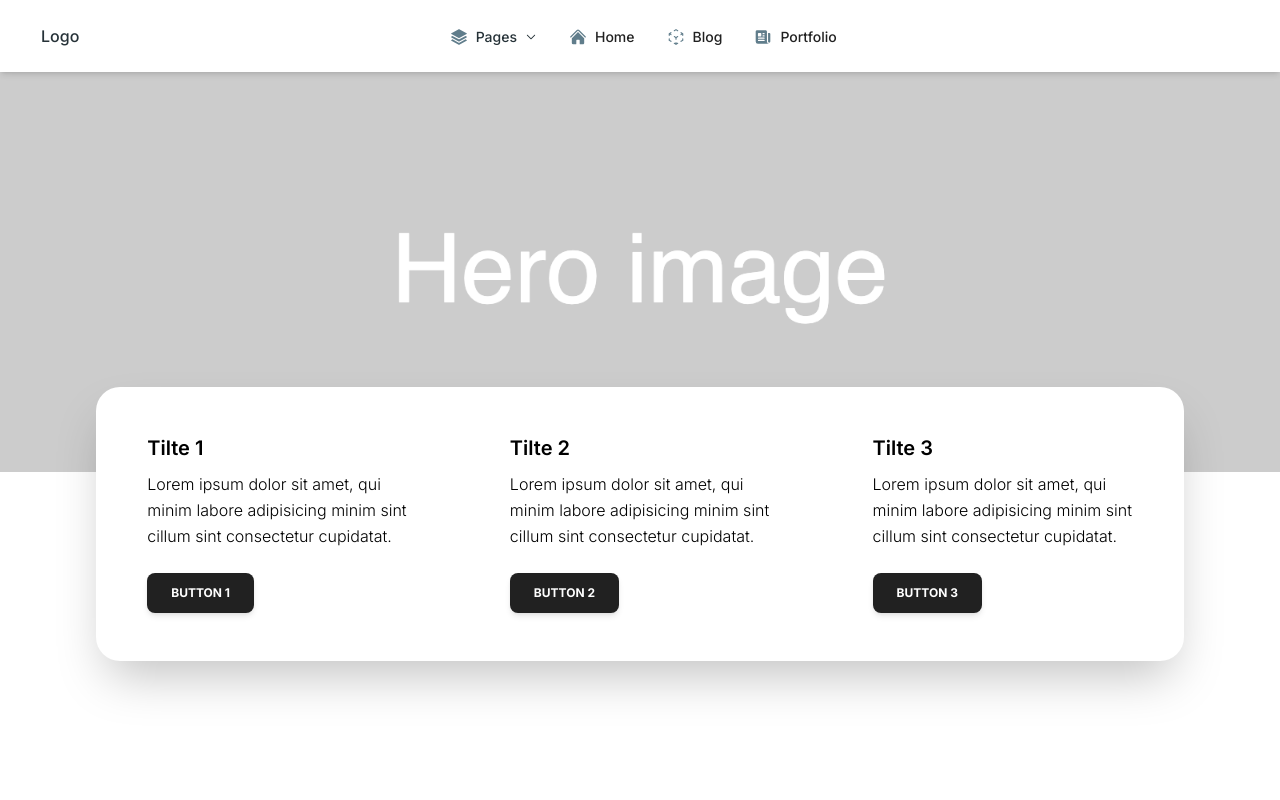
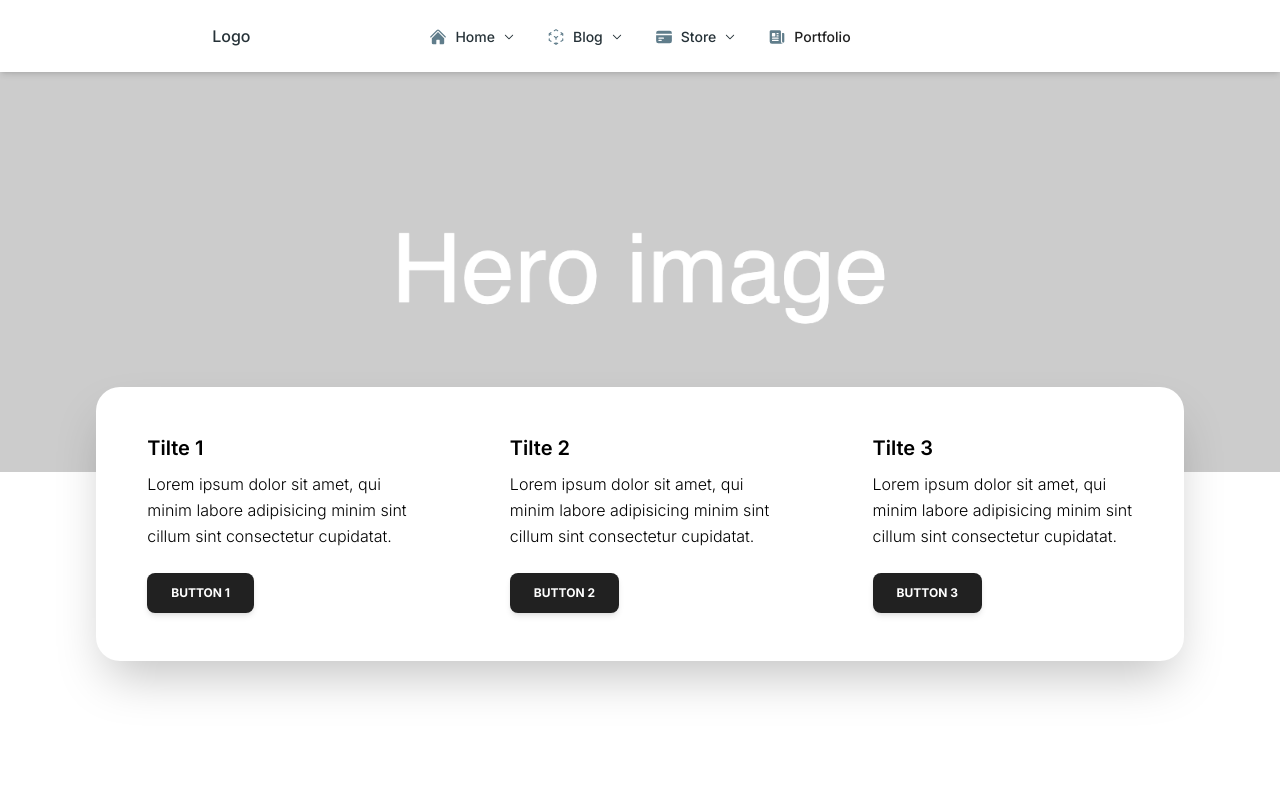
Before and after one commit to idctag/tech-company, a Next.js app: page / in a window 1280 px wide. Shown: the top 800 px of the page. Built offline with nearby package versions, Linux system fonts and the light colour scheme.

Commit message:
nav list menu item automation [pass elements as prop]

```diff
--- a/src/components/nav/_components/NavListMenu.tsx
+++ b/src/components/nav/_components/NavListMenu.tsx
@@ -7,35 +7,24 @@ import {
   MenuItem,
   Card,
 } from "@material-tailwind/react";
-import {
-  Square3Stack3DIcon,
-  ChevronDownIcon,
-  RocketLaunchIcon,
-} from "@heroicons/react/24/solid";
-import { Fragment, useState } from "react";
+import { ChevronDownIcon, RocketLaunchIcon } from "@heroicons/react/24/solid";
+import { Fragment, createElement, useState } from "react";
 
-const navListMenuItems = [
-  {
-    title: "@material-tailwind/html",
-    description:
-      "Learn how to use @material-tailwind/html, packed with rich components and widgets.",
-  },
-  {
-    title: "@material-tailwind/react",
-    description:
-      "Learn how to use @material-tailwind/react, packed with rich components for React.",
-  },
-  {
-    title: "Material Tailwind PRO",
-    description:
-      "A complete set of UI Elements for building faster websites in less time.",
-  },
-];
+type NavListMenuItemType = {
+  title: string;
+  description: string;
+};
 
-export default function NavListMenu() {
+type NavListMenuType = {
+  items: NavListMenuItemType[];
+  title: string;
+  icon: React.ElementType;
+};
+
+export default function NavListMenu({ items, title, icon }: NavListMenuType) {
   const [isMenuOpen, setIsMenuOpen] = useState(false);
 
-  const renderItems = navListMenuItems.map(({ title, description }) => (
+  const renderItems = items.map(({ title, description }) => (
     <a href="#" key={title}>
       <MenuItem>
         <Typography variant="h6" color="blue-gray" className="mb-1">
@@ -54,8 +43,10 @@ export default function NavListMenu() {
         <MenuHandler>
           <Typography as="a" href="#" variant="small" className="font-normal">
             <MenuItem className="hidden items-center gap-2 font-medium text-blue-gray-900 lg:flex lg:rounded-full">
-              <Square3Stack3DIcon className="h-[18px] w-[18px] text-blue-gray-500" />{" "}
-              Pages{" "}
+              {createElement(icon, {
+                className: "h-[18px] w-[18px] text-blue-gray-500",
+              })}
+              {title}
               <ChevronDownIcon
                 strokeWidth={2}
                 className={`h-3 w-3 transition-transform ${
@@ -80,8 +71,10 @@ export default function NavListMenu() {
         </MenuList>
       </Menu>
       <MenuItem className="flex items-center gap-2 font-medium text-blue-gray-900 lg:hidden">
-        <Square3Stack3DIcon className="h-[18px] w-[18px] text-blue-gray-500" />{" "}
-        Pages{" "}
+        {createElement(icon, {
+          className: "h-[18px] w-[18px] text-blue-gray-500",
+        })}
+        {title}
       </MenuItem>
       <ul className="ml-6 flex w-full flex-col gap-1 lg:hidden">
         {renderItems}
--- a/src/components/nav/index.tsx
+++ b/src/components/nav/index.tsx
@@ -11,30 +11,118 @@ import {
   Bars2Icon,
   HomeIcon,
   NewspaperIcon,
+  CreditCardIcon,
 } from "@heroicons/react/24/solid";
 import { createElement, useEffect, useState } from "react";
 import NavListMenu from "./_components/NavListMenu";
 
 // nav list component
 const navListItems = [
-  {
-    label: "Home",
-    icon: HomeIcon,
-  },
-  {
-    label: "Blog",
-    icon: CubeTransparentIcon,
-  },
+  // {
+  //   label: "Home",
+  //   icon: HomeIcon,
+  // },
+  // {
+  //   label: "Blog",
+  //   icon: CubeTransparentIcon,
+  // },
   {
     label: "Portfolio",
     icon: NewspaperIcon,
   },
 ];
 
+// const navListMenuItems = [
+//   {
+//     title: "Title 1",
+//     description:
+//       "Lorem ipsum dolor sit amet, qui minim labore adipisicing minim sint cillum sint consectetur cupidatat.",
+//   },
+//   {
+//     title: "Title 2",
+//     description:
+//       "Lorem ipsum dolor sit amet, qui minim labore adipisicing minim sint cillum sint consectetur cupidatat.",
+//   },
+//   {
+//     title: "Title 3",
+//     description:
+//       "Lorem ipsum dolor sit amet, qui minim labore adipisicing minim sint cillum sint consectetur cupidatat.",
+//   },
+// ];
+
+const navMenuItems = [
+  {
+    items: [
+      {
+        title: "Title 1",
+        description:
+          "Lorem ipsum dolor sit amet, qui minim labore adipisicing minim sint cillum sint consectetur cupidatat.",
+      },
+      {
+        title: "Title 2",
+        description:
+          "Lorem ipsum dolor sit amet, qui minim labore adipisicing minim sint cillum sint consectetur cupidatat.",
+      },
+      {
+        title: "Title 3",
+        description:
+          "Lorem ipsum dolor sit amet, qui minim labore adipisicing minim sint cillum sint consectetur cupidatat.",
+      },
+    ],
+    title: "Home",
+    icon: HomeIcon,
+  },
+
+  {
+    items: [
+      {
+        title: "Title 1",
+        description:
+          "Lorem ipsum dolor sit amet, qui minim labore adipisicing minim sint cillum sint consectetur cupidatat.",
+      },
+      {
+        title: "Title 2",
+        description:
+          "Lorem ipsum dolor sit amet, qui minim labore adipisicing minim sint cillum sint consectetur cupidatat.",
+      },
+      {
+        title: "Title 3",
+        description:
+          "Lorem ipsum dolor sit amet, qui minim labore adipisicing minim sint cillum sint consectetur cupidatat.",
+      },
+    ],
+    title: "Blog",
+    icon: CubeTransparentIcon,
+  },
+  {
+    items: [
+      {
+        title: "Title 1",
+        description:
+          "Lorem ipsum dolor sit amet, qui minim labore adipisicing minim sint cillum sint consectetur cupidatat.",
+      },
+      {
+        title: "Title 2",
+        description:
+          "Lorem ipsum dolor sit amet, qui minim labore adipisicing minim sint cillum sint consectetur cupidatat.",
+      },
+      {
+        title: "Title 3",
+        description:
+          "Lorem ipsum dolor sit amet, qui minim labore adipisicing minim sint cillum sint consectetur cupidatat.",
+      },
+    ],
+    title: "Store",
+    icon: CreditCardIcon,
+  },
+];
+
 function NavList() {
   return (
     <ul className="mt-2 mb-4 flex flex-col gap-2 lg:mb-0 lg:mt-0 lg:flex-row lg:items-center">
-      <NavListMenu />
+      {navMenuItems.map((item) => (
+        <NavListMenu items={item.items} title={item.title} icon={item.icon} />
+      ))}
       {navListItems.map(({ label, icon }, key) => (
         <Typography
           key={label}
@@ -68,7 +156,7 @@ export function ComplexNavbar() {
 
   return (
     <Navbar className="sticky top-0 z-10 h-max max-w-full rounded-none px-4 py-2 lg:px-8 lg:py-4">
-      <div className="relative mx-auto grid grid-cols-2 lg:grid-cols-3 items-center justify-between text-blue-gray-900">
+      <div className="relative mx-auto grid grid-cols-2 lg:grid-cols-3 place-items-center items-center justify-between text-blue-gray-900">
         <Typography
           as="a"
           href="#"
```
